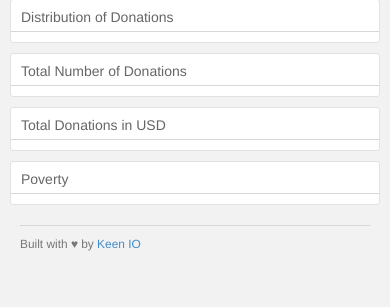
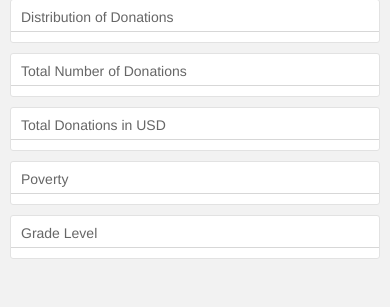
Before and after one commit to Smit1400/edufund, a Flask app: page / in a window 390 px wide. Shown: the part 223-530 px from the top of the page. Run offline with Flask 3, Linux system fonts and the light colour scheme; data that the repository does not hold is empty; some libraries are stand-ins or nearby versions.

Commit message:
minor changes

```diff
--- a/app.py
+++ b/app.py
@@ -1,17 +1,11 @@
 from flask import Flask
 from flask import render_template
 import json
+import pandas as pd
 from bson import json_util
 from bson.json_util import dumps
 
 app = Flask(__name__)
-
-MONGODB_HOST = 'localhost'
-MONGODB_PORT = 27017
-DBS_NAME = 'DonorsSchool'
-COLLECTION_NAME = 'projects2'
-FIELDS = {'school_state': True, 'resource_type': True, 'poverty_level': True, 'date_posted': True, 'total_donations': True, '_id': False}
-
 
 @app.route("/")
 def index():
@@ -20,15 +14,8 @@ def index():
 
 @app.route("/donorschoose/projects")
 def donorschoose_projects():
-    connection = MongoClient(MONGODB_HOST, MONGODB_PORT)
-    collection = connection[DBS_NAME][COLLECTION_NAME]
-    projects = collection.find(projection=FIELDS, limit=100000)
-    #projects = collection.find(projection=FIELDS)
-    json_projects = []
-    for project in projects:
-        json_projects.append(project)
-    json_projects = json.dumps(json_projects, default=json_util.default)
-    connection.close()
+    df = pd.read_csv('output.csv')
+    json_projects = df.to_json(orient='records')
     return json_projects
 
 if __name__ == "__main__":
--- a/static/js/graphs.js
+++ b/static/js/graphs.js
@@ -16,6 +16,7 @@ function makeGraphs(error, projectsJson, statesJson) {
         d["date_posted"] = dateFormat.parse(d["date_posted"]);
         d["date_posted"].setDate(1);
         d["total_donations"] = +d["total_donations"]; // Convert to number
+        // d["num_projects"] = +d["num_projects"];
     });
 
     // Create a Crossfilter instance
@@ -27,6 +28,10 @@ function makeGraphs(error, projectsJson, statesJson) {
     var povertyLevelDim = ndx.dimension(function(d) { return d["poverty_level"]; });
     var stateDim = ndx.dimension(function(d) { return d["school_state"]; });
     var totalDonationsDim  = ndx.dimension(function(d) { return d["total_donations"]; });
+    var gradeLevelDim = ndx.dimension(function(d) { return d["grade_level"]; });
+    var totalDonationsByGrade = gradeLevelDim.group().reduceSum(function(d) {
+        return d["total_donations"];
+    });
 
     // Calculate metrics
     var numProjectsByDate = dateDim.group();
@@ -47,6 +52,7 @@ function makeGraphs(error, projectsJson, statesJson) {
         return d.poverty_level === 'low' ? d.total_donations : 0;
     });
 
+
     var all = ndx.groupAll();
     var totalDonations = ndx.groupAll().reduceSum(function(d) {return d["total_donations"];});
 
@@ -63,6 +69,8 @@ function makeGraphs(error, projectsJson, statesJson) {
     var usChart = dc.geoChoroplethChart("#us-chart");
     var numberProjectsND = dc.numberDisplay("#number-projects-nd");
     var totalDonationsND = dc.numberDisplay("#total-donations-nd");
+    var gradeLevelChart  = dc.barChart("#grade-level-chart");
+
 
     // Stacked Bar Chart for Resource Type and Poverty Level
     var resourceTypePovertyLevelChart = dc.barChart("#resource-type-poverty-level-chart");
@@ -78,6 +86,7 @@ function makeGraphs(error, projectsJson, statesJson) {
 		.valueAccessor(function(d){return d; })
 		.group(totalDonations)
 		.formatNumber(d3.format(".3s"));
+
 
 	timeChart
 		.width(600)
@@ -126,7 +135,7 @@ function makeGraphs(error, projectsJson, statesJson) {
 
     // Configure the stacked bar chart
 		resourceTypePovertyLevelChart
-		.width(600)
+		.width(650)
 		.height(450) // Increased height
 		.dimension(resourceTypeDim)
 		.group(highPovertyGroup, "High Poverty")
@@ -144,6 +153,90 @@ function makeGraphs(error, projectsJson, statesJson) {
 				.attr('class', 'x-axis-label')
 		});
 
+        gradeLevelChart
+        .width(650)
+        .height(450)
+        .margins({top: 10, right: 50, bottom: 50, left: 50})
+        .dimension(gradeLevelDim)
+        .group(totalDonationsByGrade)
+        .transitionDuration(500)
+        .x(d3.scale.ordinal())
+        .xUnits(dc.units.ordinal)
+        .xAxisLabel("Grade Level")
+        .yAxisLabel("Total Donations")
+        .elasticY(true)
+        .yAxis().ticks(6);
+
+        var gradeMapping = {
+            "Grades PreK-2": 1,
+            "Grades 3-5": 2,
+            // ... other grade levels
+        };
+        var gradeLevelDim = ndx.dimension(function(d) {
+            return gradeMapping[d["grade_level"]];
+        });
+        var gradeLevelLineChart = dc.lineChart("#grade-level-line-chart");
+        gradeLevelLineChart
+        .width(650)
+        .height(450)
+        .margins({top: 10, right: 50, bottom: 50, left: 50})
+        .dimension(gradeLevelDim)
+        .group(totalDonationsByGrade)
+        .transitionDuration(500)
+        .x(d3.scale.linear().domain([1, Object.keys(gradeMapping).length])) // Modify based on the number of grade levels
+        .elasticY(true)
+        .xAxisLabel("Grade Level")
+        .yAxisLabel("Total Donations")
+        .yAxis().ticks(6);
+
+
+    //     var dateDim = ndx.dimension(function(d) { return d["date_posted"]; });
+    //     var povertyLevelDim = ndx.dimension(function(d) { return d["poverty_level"]; });
+    //     // ... other dimensions ...
+
+    //     // Define groups for each poverty level
+    //     function reduceSumByPovertyLevel(povertyLevel) {
+    //         return function(d) {
+    //             return d.poverty_level === povertyLevel ? d.num_projects : 0;
+    //         };
+    //     }
+
+    //     var numProjectsByDateHighPoverty = dateDim.group().reduceSum(reduceSumByPovertyLevel('high'));
+    //     var numProjectsByDateLowPoverty = dateDim.group().reduceSum(reduceSumByPovertyLevel('low'));
+    //     var numProjectsByDateModeratePoverty = dateDim.group().reduceSum(reduceSumByPovertyLevel('moderate'));
+    //     // ... groups for other poverty levels if needed ...
+
+    //     // Define min and max dates
+    //     var minDate = dateDim.bottom(1)[0]["date_posted"];
+    //     var maxDate = dateDim.top(1)[0]["date_posted"];
+
+    //     // Trend Line Chart for Number of Projects Over Time by Poverty Level
+    //     var projectsTrendChart = dc.compositeChart("#projects-trend-chart");
+
+    //     projectsTrendChart
+    //         .width(600)
+    //         .height(400)
+    //         .margins({top: 30, right: 50, bottom: 25, left: 50})
+    //         .dimension(dateDim)
+    //         .x(d3.time.scale().domain([minDate, maxDate]))
+    //         .yAxisLabel("Number of Projects")
+    //         .legend(dc.legend().x(80).y(20).itemHeight(13).gap(5))
+    //         .renderHorizontalGridLines(true)
+    //         .compose([
+    //             dc.lineChart(projectsTrendChart)
+    //                 .group(numProjectsByDateHighPoverty, 'High Poverty'),
+    //             dc.lineChart(projectsTrendChart)
+    //                 .group(numProjectsByDateLowPoverty, 'Low Poverty'),
+    //             dc.lineChart(projectsTrendChart)
+    //                 .group(numProjectsByDateModeratePoverty, 'Moderate Poverty')
+    //             // ... add other lines for different poverty levels ...
+    //         ])
+    //         .brushOn(false)
+    //         .elasticY(true)
+    //         .colors(d3.scale.ordinal().range(['red', 'green', 'blue']))
+    // .colorAccessor(function(d, i) { return i; }) // Assign different colors based on index
+    // .xAxis().tickFormat(d3.time.format('%Y'));
+
     // Render all the charts
     dc.renderAll();
 }
--- a/templates/index.html
+++ b/templates/index.html
@@ -118,14 +118,24 @@
           </div>
         </div>
       </div>
-      <!-- Map -->
+
+      <!-- Stacked bar -->
+      <div class="col-sm-6">
+        <div class="chart-wrapper">
+          <div class="chart-title">
+            Grade Level
+          </div>
+          <div class="chart-stage">
+            <div id="grade-level-chart"></div>
+          </div>
+        </div>
+      </div>
+
 
     </div>
 
   </div>
 
-    <hr>
-    <p class="small text-muted">Built with &#9829; by <a href="https://keen.io">Keen IO</a></p>
 
   </div>
 
```
